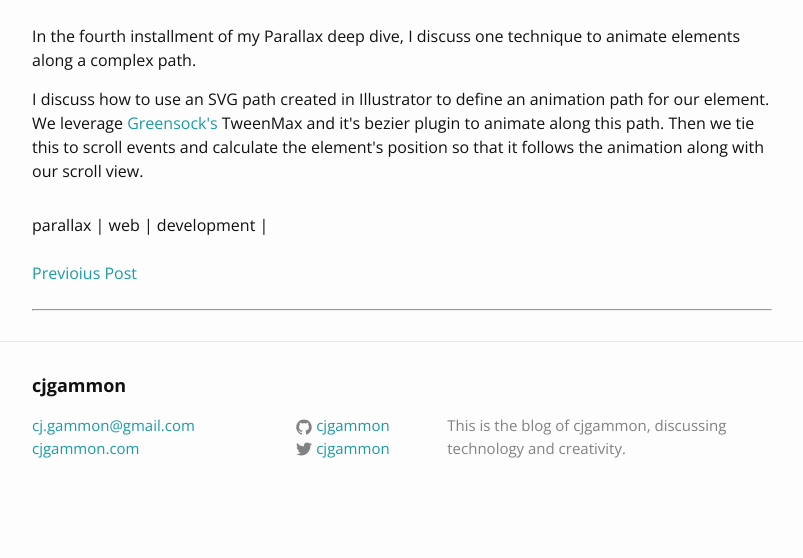
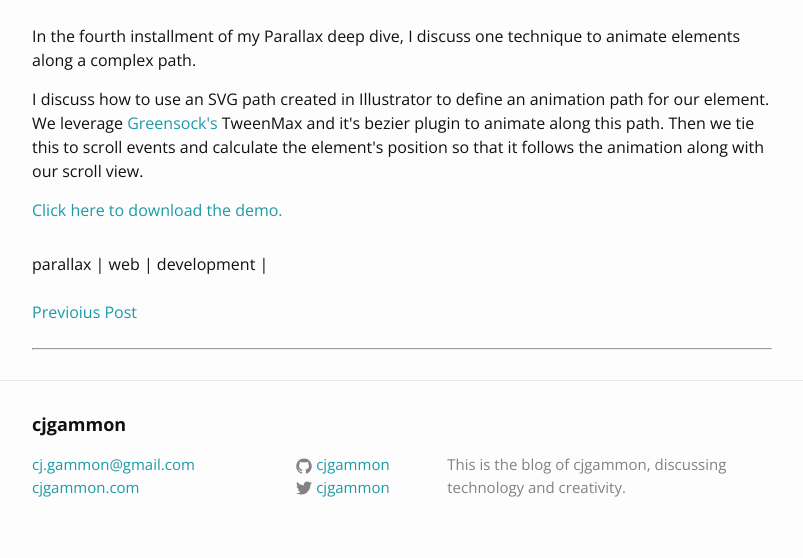
Before and after one commit to cjgammon/blog, a Jekyll site: the page built from _posts/2016-03-29-parallax-4.html, in a window 1280 px wide. Shown: the part 510-1068 px from the top of the page, without its empty margins (238-1041 px from the left). Built offline with Jekyll 4.4.1, drawn with Linux system fonts in a browser that asks for light colours; comment, search, counter and statistics services are not loaded; before the commit the page ends 1029 px from its top, so only the background shows below that.

Commit message:
add downloadable links

```diff
--- a/_posts/2016-03-13-parallax-2.html
+++ b/_posts/2016-03-13-parallax-2.html
@@ -36,3 +36,5 @@ We cover the formula of how to offset positions based on an offset, multiplied b
 <p>
 We also consider how to deal with scrolling animations on mobile devices with inconsistent scroll events as well as smooth animation using the scroll wheel, utilizing TweenMax.
 </p>
+
+<a href="downloads/2016/2016-03-13-parallax-2.zip" download>Click here to download the demo.</a>
--- a/_posts/2016-03-21-parallax-3.html
+++ b/_posts/2016-03-21-parallax-3.html
@@ -36,3 +36,4 @@ comments: []
 <p>
   I also discuss a script I wrote to automate the process of layout from Adobe Illustrator to your canvas element, you can find the script <a href="https://github.com/cjgammon/IllustratorImageLayoutToJSON">here</a>.
 </p>
+<a href="downloads/2016/2016-03-21-parallax-3.zip" download>Click here to download the demo.</a>
--- a/_posts/2016-03-29-parallax-4.html
+++ b/_posts/2016-03-29-parallax-4.html
@@ -33,3 +33,4 @@ comments: []
   We leverage <a href="http://gsap.com">Greensock's</a> TweenMax and it's bezier plugin to animate along this path.
   Then we tie this to scroll events and calculate the element's position so that it follows the animation along with our scroll view.
 </p>
+<a href="downloads/2016/2016-03-29-parallax-4.zip" download>Click here to download the demo.</a>
```
